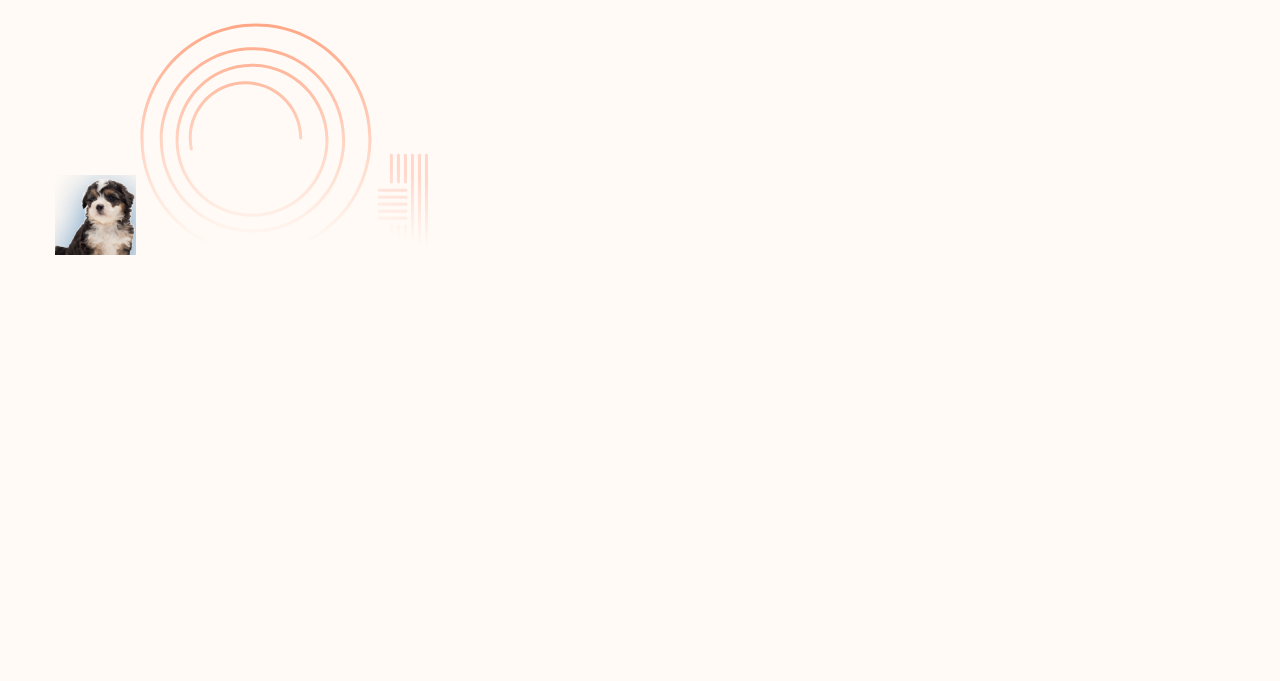
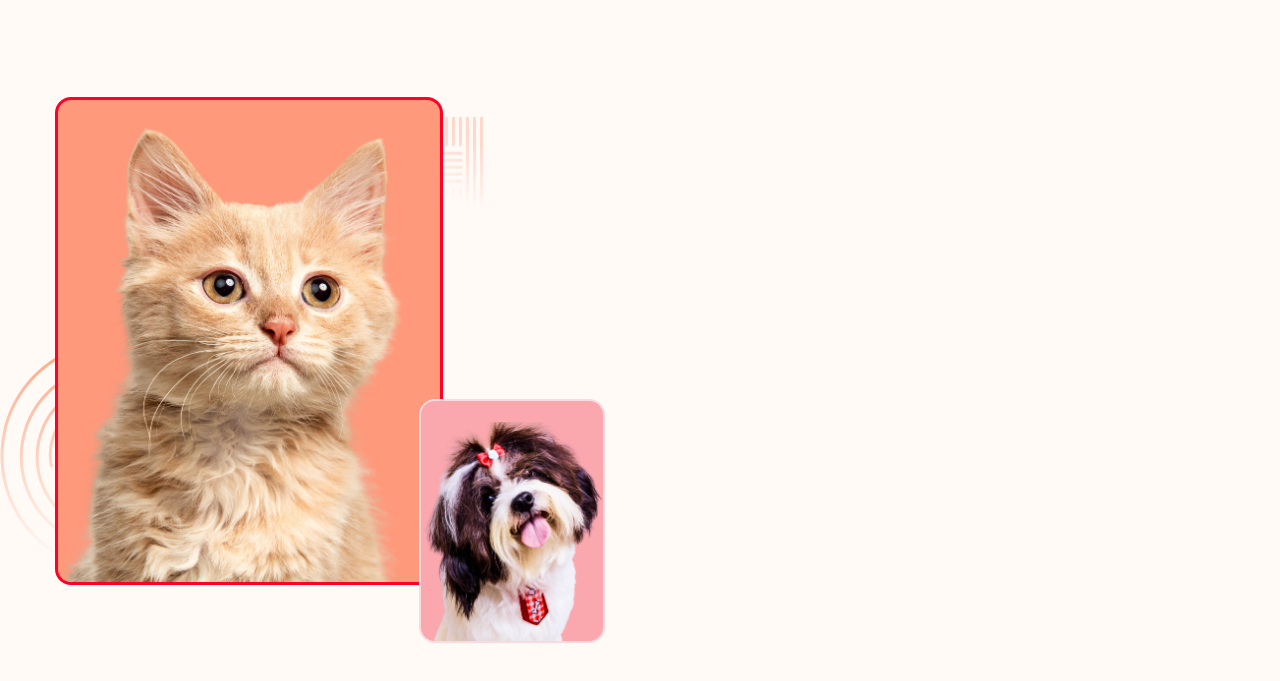
Before and after one commit to Geinjr/f8-htmlcss-04, a plain HTML site: page index.html in a window 1280 px wide. Shown: the part 79-760 px from the top of the page. Drawn offline with Linux system fonts and the light colour scheme.

Commit message:
làm phền hero

```diff
--- a/assets/css/style.css
+++ b/assets/css/style.css
@@ -102,3 +102,58 @@ button {
     --height: 50px;
     min-width: 118px;
 }
+/* hero */
+.hero {
+    margin-top: 74px;
+}
+
+.hero__media {
+    display: flex;
+}
+
+.hero__inner {
+    display: flex;
+    align-items: center;
+    justify-content: space-between;
+}
+.hero__img--wrap {
+    position: relative;
+    display: flex;
+    align-items: flex-end;
+    border-radius: 16px;
+    background: #fe997b;
+    width: 388px;
+    height: 488px;
+    border: 3px solid #ff0027;
+}
+
+.hero__img {
+    max-width: 100%;
+    max-height: 100%;
+    border-radius: inherit; /* bo ảnh lại để che phần bị lộ ra bên ngoài  */
+}
+
+.hero__decor {
+    position: absolute;
+    z-index: -1;
+}
+
+.hero__decor--left {
+    left: -58px;
+    bottom: 10px;
+}
+
+.hero__decor--right {
+    top: 16px;
+    right: -43px;
+}
+
+.hero__img--wrap--smail {
+    align-self: flex-end;
+    width: 186px;
+    height: 244px;
+    border-radius: 16px;
+    margin: 0 0 -58px -24px; /* margin để ảnh nhỏ đè lên trên ảnh lớn */
+    border: 2px solid rgb(251, 218, 223);
+    background: #faa7ad;
+}
--- a/index.html
+++ b/index.html
@@ -141,25 +141,33 @@
             <div class="container">
                 <div class="hero__inner">
                     <!-- hero media -->
+                    <!-- ảnh to -->
                     <div class="hero__media">
                         <div class="hero__img--wrap">
                             <img
-                                src="./assets/img/pet (1).png"
+                                src="./assets/img/pet  (1).png"
                                 alt=""
-                                class="hero__decor"
+                                class="hero__img"
                             />
                             <!-- decaration -->
                             <img
                                 src="./assets/icon/decor (1).svg"
                                 alt=""
-                                class="hero__decor"
+                                class="hero__decor hero__decor--left"
                             />
                             <img
                                 src="./assets/icon/decor (2).svg"
                                 alt=""
-                                class="hero__decor"
+                                class="hero__decor hero__decor--right"
                             />
                         </div>
+                                <!-- ảnh nhỏ -->
+                        <div class="hero__img--wrap hero__img--wrap--smail">
+                                <img
+                                    src="./assets/img/pet  (2).png"
+                                    alt=""
+                                    class="hero__img hero__img--smali"
+                                />
                     </div>
                     <!-- hero content -->
                     <section class="hero__content"></section>
```
Also changed, not shown: assets/img/pet  (1).png (added), assets/img/pet  (2).png (added), assets/img/pet  (3).png (added), assets/img/pet  (4).png (added), assets/img/pet (1).png (deleted), assets/img/pet (3).png (deleted), 1 other file.
